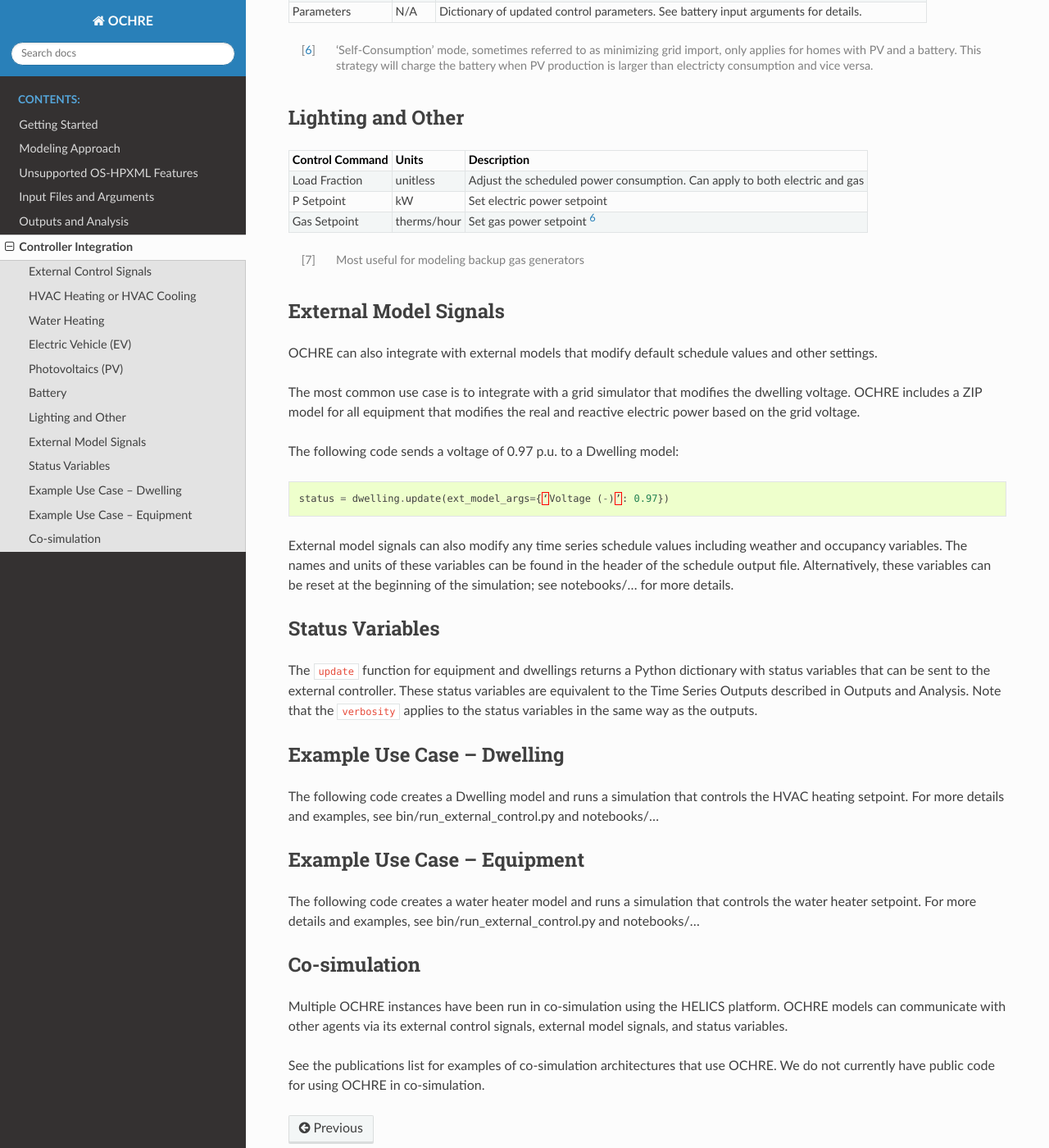
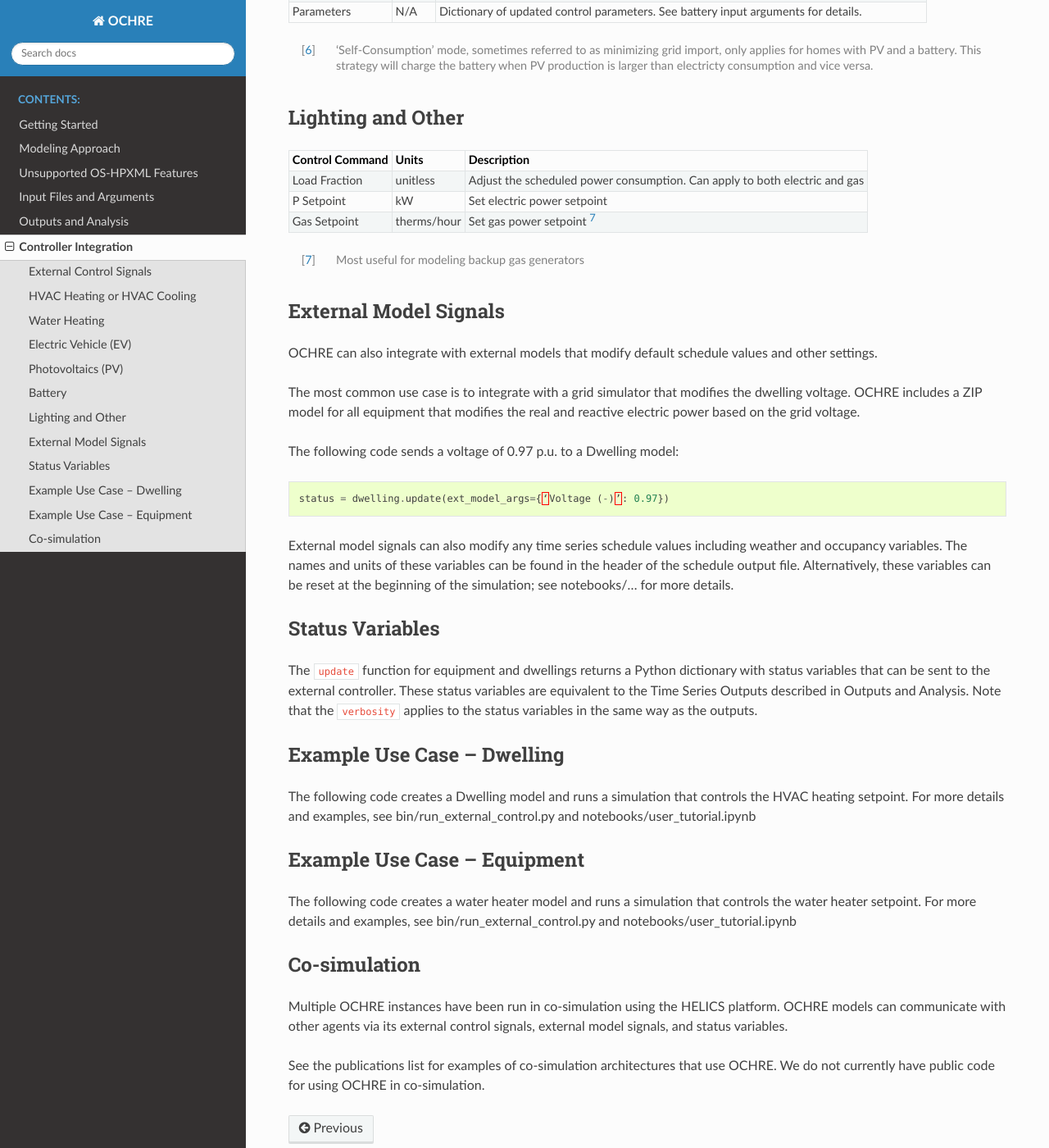
Before and after one commit to NREL/OCHRE, a Sphinx documentation site: the page built from docs/source/ControllerIntegration.rst, in a window 1280 px wide and 1400 px high, scrolled down 2048 px. Shown: the whole window at 82% size. Built offline with Sphinx 7.4.7 and the Read the Docs theme 2.0.0, drawn with Linux system fonts in a browser that asks for light colours.

Commit message:
specific notebook, fix missing footnote

```diff
--- a/docs/source/ControllerIntegration.rst
+++ b/docs/source/ControllerIntegration.rst
@@ -52,7 +52,7 @@
 ================================  ==========  =========================================================================
 Load Fraction                     unitless    1 (no effect) or 0 (force equipment off)
 Setpoint                          C           Sets temperature setpoint for one timestep. [#]_
-Deadband                          C           Sets temperature deadband (does not reset)
+Deadband                          C           Sets temperature deadband (does not reset) [#]_
 Duty Cycle                        unitless    Sets the equipment duty cycle for ``ext_time_res``
 HP Duty Cycle                     unitless    Sets the heat pump duty cycle for a heat pump water heater
 ER Duty Cycle                     unitless    Sets the electric resistance duty cycle for a heat pump water heater [#]_
@@ -155,14 +155,14 @@
 
 The following code creates a Dwelling model and runs a simulation that
 controls the HVAC heating setpoint. For more details and examples, see
-bin/run_external_control.py and notebooks/…
+bin/run_external_control.py and notebooks/user_tutorial.ipynb
 
 Example Use Case – Equipment
 ----------------------------
 
 The following code creates a water heater model and runs a simulation
 that controls the water heater setpoint. For more details and examples,
-see bin/run_external_control.py and notebooks/…
+see bin/run_external_control.py and notebooks/user_tutorial.ipynb
 
 Co-simulation
 -------------
```
